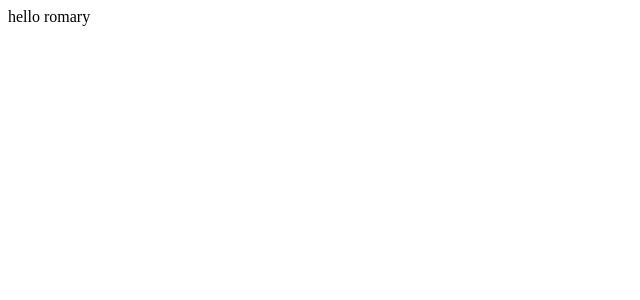
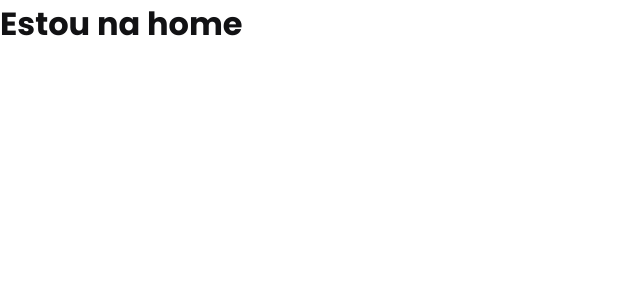
Before and after one commit to jjromary/Gerador_Emails_Temporarios, a React (Vite) app: page / in a window 1280 px wide. Shown: the top 300 px of the page, without its empty margins (0-640 px from the left). Built offline with nearby package versions, Linux system fonts and the light colour scheme.

Commit message:
add: routes and implement themes

```diff
--- a/package.json
+++ b/package.json
@@ -12,6 +12,7 @@
     "@types/styled-components": "^5.1.26",
     "react": "^18.2.0",
     "react-dom": "^18.2.0",
+    "react-router-dom": "^6.8.1",
     "styled-components": "^5.3.6"
   },
   "devDependencies": {
--- a/src/App.tsx
+++ b/src/App.tsx
@@ -1,7 +1,16 @@
+import { BrowserRouter } from "react-router-dom";
+import { ThemeProvider } from "styled-components";
+import { Router } from "./Routes";
+import { GlobalStyles } from "./Styles/Global";
+import { defaultTheme } from "./Styles/Themes/default";
+
 export default function App() {
   return (
-    <div>
-      hello romary
-    </div >
+    <ThemeProvider theme={defaultTheme}>
+      <BrowserRouter>
+        <Router />
+      </BrowserRouter>
+      <GlobalStyles />
+    </ThemeProvider>
   )
 }
--- /dev/null
+++ b/src/Pages/Home/index.tsx
@@ -0,0 +1,5 @@
+export default function Home() {
+  return (
+    <h1>Estou na home</h1>
+  )
+}
--- /dev/null
+++ b/src/Routes.tsx
@@ -0,0 +1,10 @@
+import { Route, Routes } from "react-router-dom";
+import Home from "./Pages/Home";
+
+export function Router() {
+  return (
+    <Routes>
+      <Route path='/' element={<Home />} />
+    </Routes>
+  )
+}
```
Also changed, not shown: 1 other file (tests, documents, lock files or other folders).
